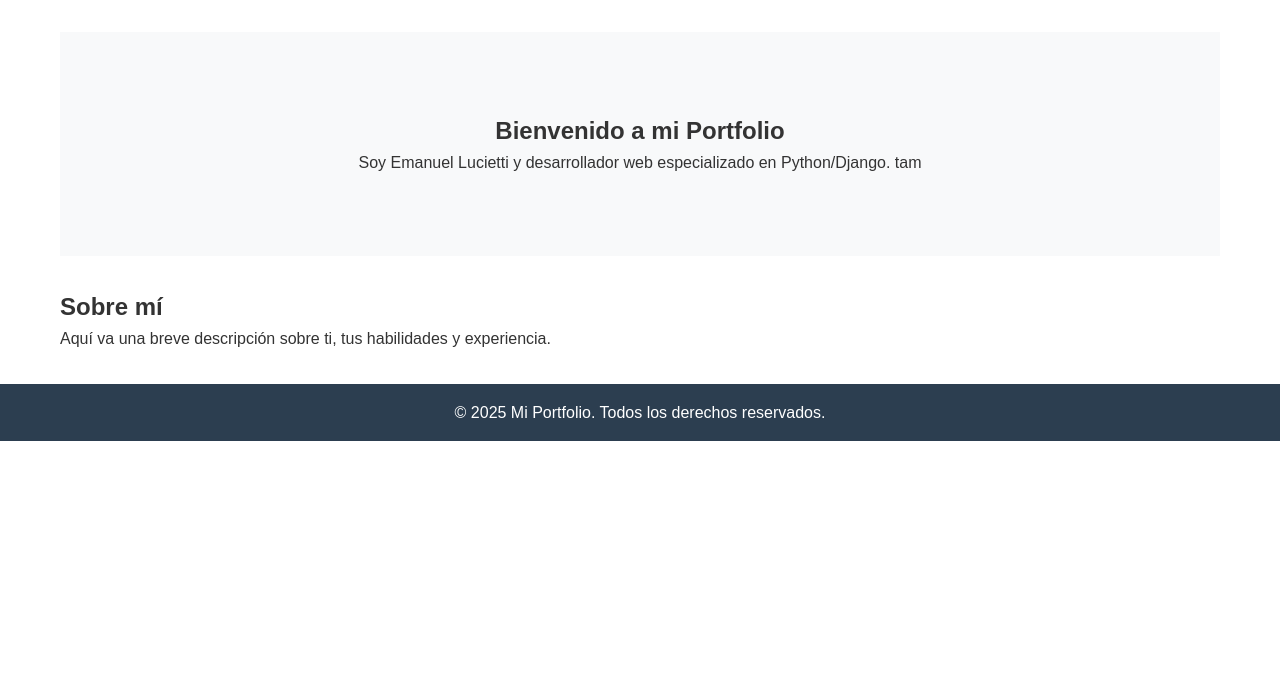
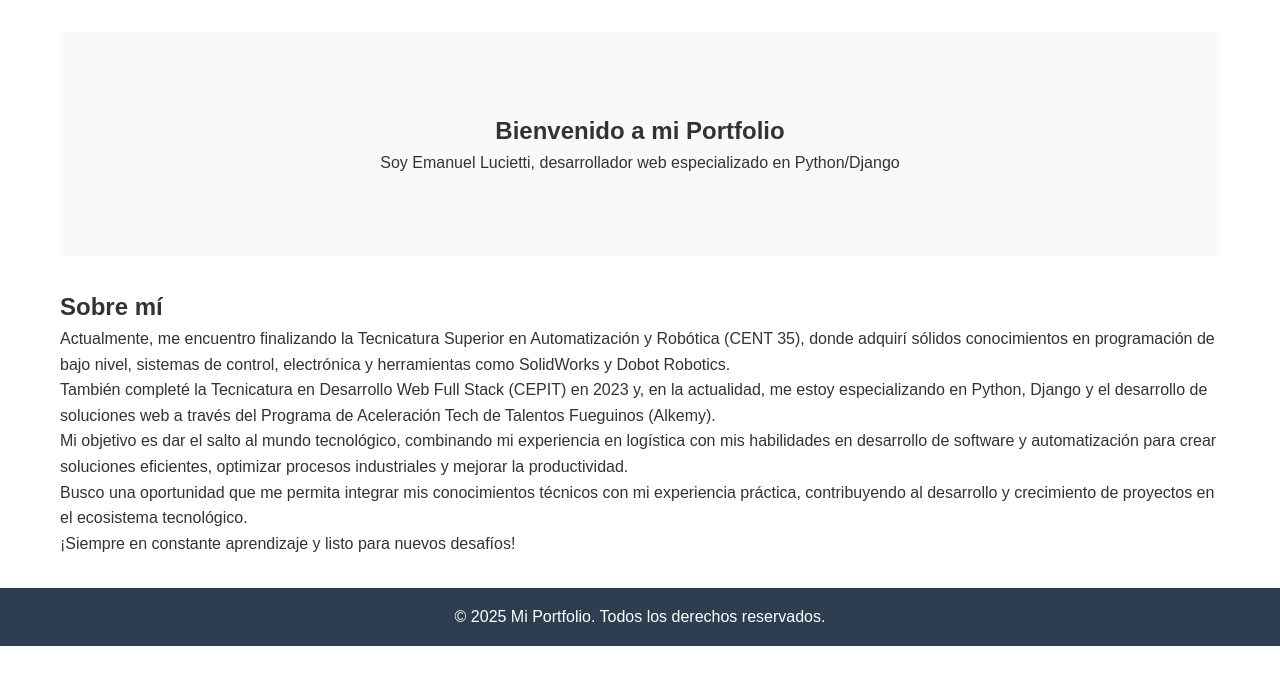
Before and after one commit to ema-lucietti/portfolio-EL, a Django app: page / in a window 1280 px wide. Shown: the part 58-743 px from the top of the page. Run offline with Django 5.2, Linux system fonts and the light colour scheme.

Commit message:
cambios2

```diff
--- a/personal_portfolio/templates/personal_portfolio/contact.html
+++ b/personal_portfolio/templates/personal_portfolio/contact.html
@@ -4,9 +4,9 @@
 <h1>Contacto</h1>
 
 <div class="contact-info">
-    <p>Email: tu@email.com</p>
-    <p>LinkedIn: <a href="https://linkedin.com/in/tu-perfil">linkedin.com/in/tu-perfil</a></p>
-    <p>GitHub: <a href="https://github.com/tu-usuario">github.com/tu-usuario</a></p>
+    <p>Email: elucietti@gmail.com</p>
+    <p>LinkedIn: <a href="www.linkedin.com/in/emanuel-lucietti-222249217">www.linkedin.com/in/emanuel-lucietti-222249217</a></p>
+    <p>GitHub: <a href="https://github.com/ema-lucietti">github.com/ema-lucietti</a></p>
 </div>
 
 <!-- Puedes añadir un formulario de contacto aquí si lo deseas -->
--- a/personal_portfolio/templates/personal_portfolio/home.html
+++ b/personal_portfolio/templates/personal_portfolio/home.html
@@ -3,11 +3,19 @@
 {% block content %}
 <section class="hero">
     <h1>Bienvenido a mi Portfolio</h1>
-    <p>Soy Emanuel Lucietti y desarrollador web especializado en Python/Django. tam</p>
+    <p>Soy Emanuel Lucietti, desarrollador web especializado en Python/Django</p>
 </section>
 
 <section class="about">
     <h2>Sobre mí</h2>
-    <p>Aquí va una breve descripción sobre ti, tus habilidades y experiencia.</p>
+    <p>Actualmente, me encuentro finalizando la Tecnicatura Superior en Automatización y Robótica (CENT 35), donde adquirí sólidos conocimientos en programación de bajo nivel, sistemas de control, electrónica y herramientas como SolidWorks y Dobot Robotics.</p>
+
+    <p>También completé la Tecnicatura en Desarrollo Web Full Stack (CEPIT) en 2023 y, en la actualidad, me estoy especializando en Python, Django y el desarrollo de soluciones web a través del Programa de Aceleración Tech de Talentos Fueguinos (Alkemy).</p>
+
+    <p>Mi objetivo es dar el salto al mundo tecnológico, combinando mi experiencia en logística con mis habilidades en desarrollo de software y automatización para crear soluciones eficientes, optimizar procesos industriales y mejorar la productividad.</p>
+
+    <p>Busco una oportunidad que me permita integrar mis conocimientos técnicos con mi experiencia práctica, contribuyendo al desarrollo y crecimiento de proyectos en el ecosistema tecnológico.</p>
+
+    <p>¡Siempre en constante aprendizaje y listo para nuevos desafíos!</p>
 </section>
 {% endblock %}
```
